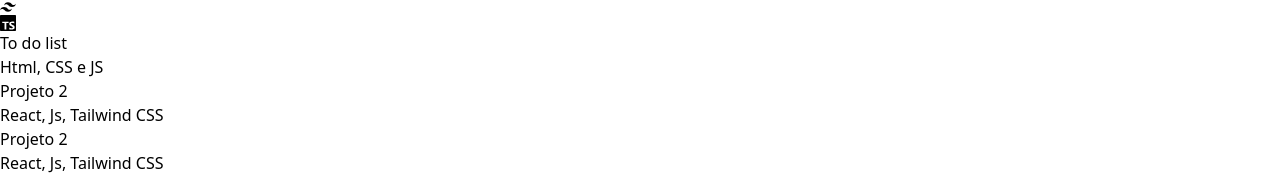
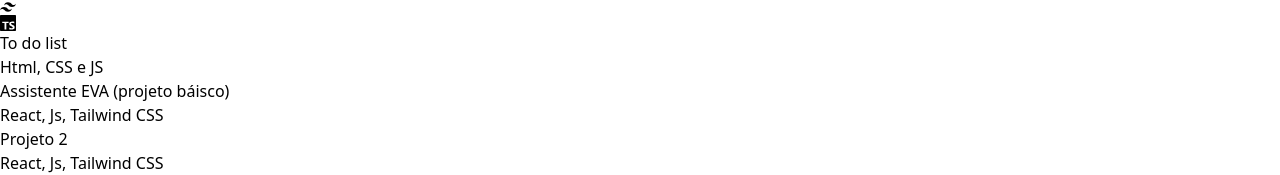
Before and after one commit to ypiaza/portifolio, a React (Vite) app: page / in a window 1280 px wide. Shown: the part 145-320 px from the top of the page. Built offline with nearby package versions, Linux system fonts and the light colour scheme.

Commit message:
Update de código

```diff
--- a/src/data/data.ts
+++ b/src/data/data.ts
@@ -14,7 +14,7 @@ export const Dados: projects[] = [
     },
 
     {
-        name: 'Projeto 2',
+        name: 'Assistente EVA (projeto báisco)',
         tecnologies: 'React, Js, Tailwind CSS',
         image: 'https://placehold.co/600x400',
         link: '/',
```
